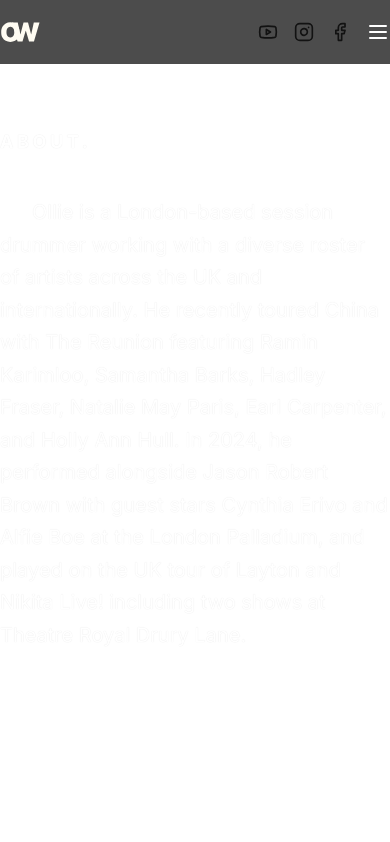
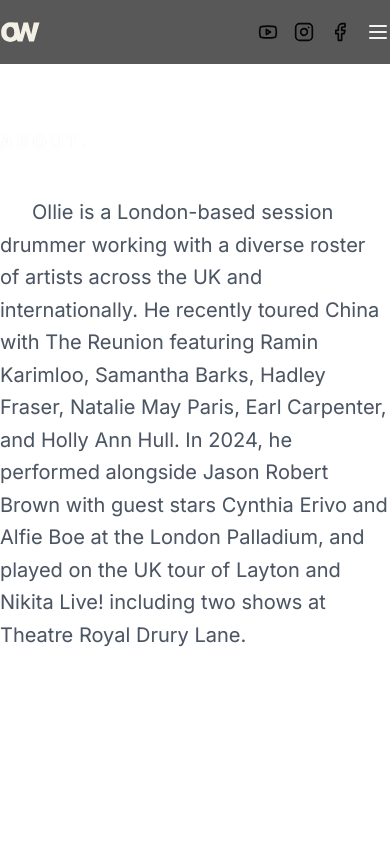
Before and after one commit to Jk4818/Ollie-Woods-Portfolio, a Next.js app: page /about in a window 390 px wide. Shown: the top 842 px of the page. Built offline with nearby package versions, Linux system fonts and the light colour scheme; grey boxes are pictures that could not be loaded.

Commit message:
Feat: added scrolling text animation for the about us page

```diff
--- a/src/app/about/page.tsx
+++ b/src/app/about/page.tsx
@@ -1,12 +1,15 @@
 "use client";
-import React from 'react'
-import { motion } from 'framer-motion';
-import LearnMoreLink from '@/components/LearnMoreLink';
+import React, { useEffect, useRef, useState } from 'react'
+import { motion, useScroll, useTransform, useMotionValueEvent } from 'framer-motion';
 import MotionImage from "@/components/MotionImage";
 import KeyMilestones from '@/components/KeyMilestones';
 import { Milestone } from "@/components/KeyMilestones";
+import AnimatedText from '@/components/AnimatedText';
 
 export default function About() {
+    const [isTextAnimationComplete, setIsTextAnimationComplete] = useState(false);
+    const sectionRef = useRef<HTMLDivElement>(null);
+    const bioRef = useRef<HTMLDivElement>(null);
 
     // Sample milestone data (replace with your actual data)
     const milestones: Milestone[] = [
@@ -32,37 +35,51 @@ export default function About() {
         }
     ];
 
+    // Use the entire viewport height for the animation
+    const { scrollYProgress } = useScroll({
+        target: sectionRef,
+        offset: ["start start", "end start"]
+    });
+
+    // Track if animation is complete to reveal rest of content
+    useMotionValueEvent(scrollYProgress, "change", (latest) => {
+        // Animation will complete at 80% of the scroll through the section
+        if (latest >= 0.8 && !isTextAnimationComplete) {
+            setIsTextAnimationComplete(true);
+        } else if (latest < 0.8 && isTextAnimationComplete) {
+            setIsTextAnimationComplete(false);
+        }
+    });
 
     return (
-        <div className='container mx-auto '>
-            <section className=" text-white min-h-screen flex flex-col justify-between pb-16">
-                {/* Main content */}
-                <div className="pt-32 md:pt-44">
+        <div className='container mx-auto'>
+            <section ref={sectionRef} className="text-white min-h-screen flex flex-col justify-between pb-16 relative">
+                {/* Main content with sticky positioning */}
+                <div className="pt-32 md:pt-44 sticky top-0">
                     <h1 className='uppercase text-lg font-bold tracking-[0.2em]'>
                         About.
                     </h1>
 
                     <motion.div
+                        id='initial-about'
+                        ref={bioRef}
                         className="mt-10 max-w-full text-xl md:text-[2.5rem] font-normal leading-relaxed"
-                        initial={{ opacity: 0 }}
+                        initial={{ opacity: 1 }}
                         animate={{ opacity: 1 }}
-                        transition={{ duration: 0.8, delay: 0.3 }}
                     >
-                        <p className='indent-8 md:indent-18'>
-                            Ollie is a London-based session drummer working with a diverse roster
-                            of artists across the UK and internationally. He recently toured China with
-                            The Reunion featuring Ramin Karimloo, Samantha Barks, Hadley Fraser,
-                            Natalie May Paris, Earl Carpenter, and Holly Ann Hull. In 2024, he performed
-                            alongside Jason Robert Brown with guest stars Cynthia Erivo and Alfie Boe
-                            at the London Palladium, and played on the UK tour of Layton and Nikita
-                            Live! including two shows at Theatre Royal Drury Lane.
-                        </p>
+                        <AnimatedText
+                            scrollYProgress={scrollYProgress}
+                            text="Ollie is a London-based session drummer working with a diverse roster of artists across the UK and internationally. He recently toured China with The Reunion featuring Ramin Karimloo, Samantha Barks, Hadley Fraser, Natalie May Paris, Earl Carpenter, and Holly Ann Hull. In 2024, he performed alongside Jason Robert Brown with guest stars Cynthia Erivo and Alfie Boe at the London Palladium, and played on the UK tour of Layton and Nikita Live! including two shows at Theatre Royal Drury Lane."
+                        />
                     </motion.div>
                 </div>
 
+                {/* Spacer div to create scrollable area */}
+                <div style={{ height: '110vh' }}></div>
+
                 {/* Scroll down indicator */}
                 <motion.div
-                    className="flex justify-center items-center mt-20"
+                    className="flex justify-center items-center absolute bottom-0 left-0 right-0"
                     initial={{ opacity: 0 }}
                     animate={{ opacity: 1 }}
                     transition={{ duration: 1, delay: 1 }}
@@ -77,10 +94,19 @@ export default function About() {
                     </motion.div>
                 </motion.div>
             </section>
-            <section className='h-[70vh] grid grid-cols-2 lg:grid-cols-3 gap-8 lg:gap-16'>
-                <div className='lg:col-span-2'>
 
-                    <div className=" w-full h-full  flex items-end">
+            {/* Rest of the page - only visible after text animation completes */}
+            <motion.div
+                initial={{ opacity: 0 }}
+                animate={{ opacity: isTextAnimationComplete ? 1 : 0 }}
+                transition={{ duration: 0.5 }}
+                style={{
+                    pointerEvents: isTextAnimationComplete ? 'auto' : 'none',
+                }}
+            >
+                <section className='mt-10 h-[70vh] grid sm:grid-cols-2 lg:grid-cols-3 gap-8 lg:gap-16'>
+                    <div className='h-96 sm:h-full lg:col-span-2'>
+                        <div className="w-full h-full flex items-end">
                             <MotionImage
                                 src="/images/gallery/profile_hoxton.JPG"
                                 alt="Ollie Woods at Hoxton"
@@ -92,14 +118,15 @@ export default function About() {
                         <h1 className='uppercase text-lg font-bold tracking-[0.2em]'>
                             About Cont.
                         </h1>
-                    <p className='indent-8 text-sm font-medium leading-relaxed'>Following in his sister’s footsteps, Ollie began drum lessons with Omar Hayes aged 7. He continued his performance studies at the renowned Berklee College of Music (Boston, US), attained a Fellowship of Trinity College London, and is currently studying for a Doctorate in Music at the University of Surrey. This extensive scholarship with the likes of Kenwood Dennard and Victor Wooten transformed his drumming, leading to an exciting career in the music industry.
+                        <p className='indent-8 text-sm font-medium leading-relaxed'>
+                            Following in his sister's footsteps, Ollie began drum lessons with Omar Hayes aged 7. He continued his performance studies at the renowned Berklee College of Music (Boston, US), attained a Fellowship of Trinity College London, and is currently studying for a Doctorate in Music at the University of Surrey. This extensive scholarship with the likes of Kenwood Dennard and Victor Wooten transformed his drumming, leading to an exciting career in the music industry.
                         </p>
                     </div>
                 </section>
                 <section>
-
                     <KeyMilestones milestones={milestones} />
                 </section>
+            </motion.div>
         </div>
     )
 }
--- a/src/app/globals.css
+++ b/src/app/globals.css
@@ -4,11 +4,15 @@
 :root {
   --background: #ffffff;
   --foreground: #121212;
-  --color-custom-main: #474973; /* Custom background color */
   --font-sans: "Inter", sans-serif; /* Inter font */
   --font-serif: "lora", serif; /* Lora font */
 }
 
+@theme {
+
+  --color-custom-main: #474973; /* Custom background color */
+  --color-custom-background: #121212; /* Custom main dark color */
+}
 @media (prefers-color-scheme: dark) {
   :root {
     --background: #121212;
--- a/src/app/page.tsx
+++ b/src/app/page.tsx
@@ -118,7 +118,7 @@ export default function Home() {
           </div>
 
           {/* Right side - Bio text (1/3 width on desktop) */}
-          <div className="h-full w-full lg:w-1/3 bg-[#474973] text-white px-4 lg:pt-16 xl:pt-24 flex flex-col justify-between">
+          <div className="h-full w-full lg:w-1/3 bg-custom-main text-white px-4 lg:pt-16 xl:pt-24 flex flex-col justify-between">
             <div className="h-full flex flex-col justify-between">
               {/* Title */}
               <h2 className="text-6xl font-bold mt-10 lg:mt-0 mb-12 md:mb-16 lg:mb-20">BIO.</h2>
@@ -164,7 +164,9 @@ export default function Home() {
       </section>
 
       {/* Selected Works Section - Using the imported component */}
-      <EventsTable events={events} />
+      <EventsTable
+        events={events}
+        title={"Selected Works."} />
 
     </>
   );
--- /dev/null
+++ b/src/components/AnimatedText.tsx
@@ -0,0 +1,63 @@
+// src/components/AnimatedText.tsx
+import React from 'react';
+import { motion, MotionValue, useTransform } from 'framer-motion';
+
+interface AnimatedTextProps {
+    text: string;
+    scrollYProgress: MotionValue<number>;
+}
+
+const AnimatedText: React.FC<AnimatedTextProps> = ({ text, scrollYProgress }) => {
+    // Split the text by words first
+    const words = text.split(' ');
+
+    return (
+        <p className='indent-8 md:indent-18 text-left'>
+            {words.map((word, wordIndex) => (
+                <React.Fragment key={`word-${wordIndex}`}>
+                    {/* Add each letter of the word as a separate motion.span */}
+                    {word.split('').map((char, charIndex) => {
+                        // Calculate overall character index for the entire text
+                        // This helps spread the animation across the whole text
+                        const allWordsBeforeLength = words
+                            .slice(0, wordIndex)
+                            .reduce((sum, w) => sum + w.length, 0);
+
+                        // Add spaces to the count
+                        const spacesCount = wordIndex;
+
+                        // Calculate total character index including spaces
+                        const totalIndex = allWordsBeforeLength + spacesCount + charIndex;
+
+                        // Calculate total character count including spaces
+                        const totalCharCount = text.length;
+
+                        // Calculate the progress threshold for this character
+                        const charThreshold = totalIndex / totalCharCount * 0.6; // Only use 80% of scroll for animation
+
+                        // Transform this character's color based on scroll progress
+                        const color = useTransform(
+                            scrollYProgress,
+                            [charThreshold, charThreshold + 0.02], // Faster transition per character
+                            ["#4B5563", "#FFFFFF"] // From dark gray to white
+                        );
+
+                        return (
+                            <motion.span
+                                key={`char-${wordIndex}-${charIndex}`}
+                                style={{ color }}
+                                className="inline"
+                            >
+                                {char}
+                            </motion.span>
+                        );
+                    })}
+                    {/* Add a space after each word except the last one */}
+                    {wordIndex < words.length - 1 && ' '}
+                </React.Fragment>
+            ))}
+        </p>
+    );
+};
+
+export default AnimatedText;
--- a/src/components/KeyMilestones.tsx
+++ b/src/components/KeyMilestones.tsx
@@ -38,8 +38,8 @@ const KeyMilestones = ({ milestones }: KeyMilestonesProps) => {
           <table className="w-full border-collapse">
             <thead>
               <tr className="border-b-2 border-white">
-                <th className="py-4 text-left w-1/2  text-sm uppercase font-normal">Date</th>
-                <th className="py-4 text-left w-1/2 text-sm uppercase font-normal">Milestone</th>
+                <th className="py-4 text-left w-1/2  text-base uppercase font-bold">Date</th>
+                <th className="py-4 text-left w-1/2 text-base uppercase font-bold">Milestone</th>
               </tr>
             </thead>
             <tbody>
--- a/src/components/Navbar.tsx
+++ b/src/components/Navbar.tsx
@@ -47,7 +47,7 @@ const Navbar = () => {
     <AnimatePresence>
       {shouldShow && (
         <motion.div
-          className="fixed top-0 w-full z-50 overflow-hidden pointer-events-none bg-black/70 backdrop-blur-sm"
+          className="fixed top-0 w-full z-50 overflow-hidden pointer-events-none bg-custom-background/70 backdrop-blur-sm"
           initial={{ opacity: 0, y: -100 }}
           animate={{ opacity: 1, y: 0 }}
           exit={{ opacity: 0, y: -100 }}
```
Also changed, not shown: src/components/Footer.tsx (+9 -10 lines). Lines whose indentation alone changed are shown as unchanged.
